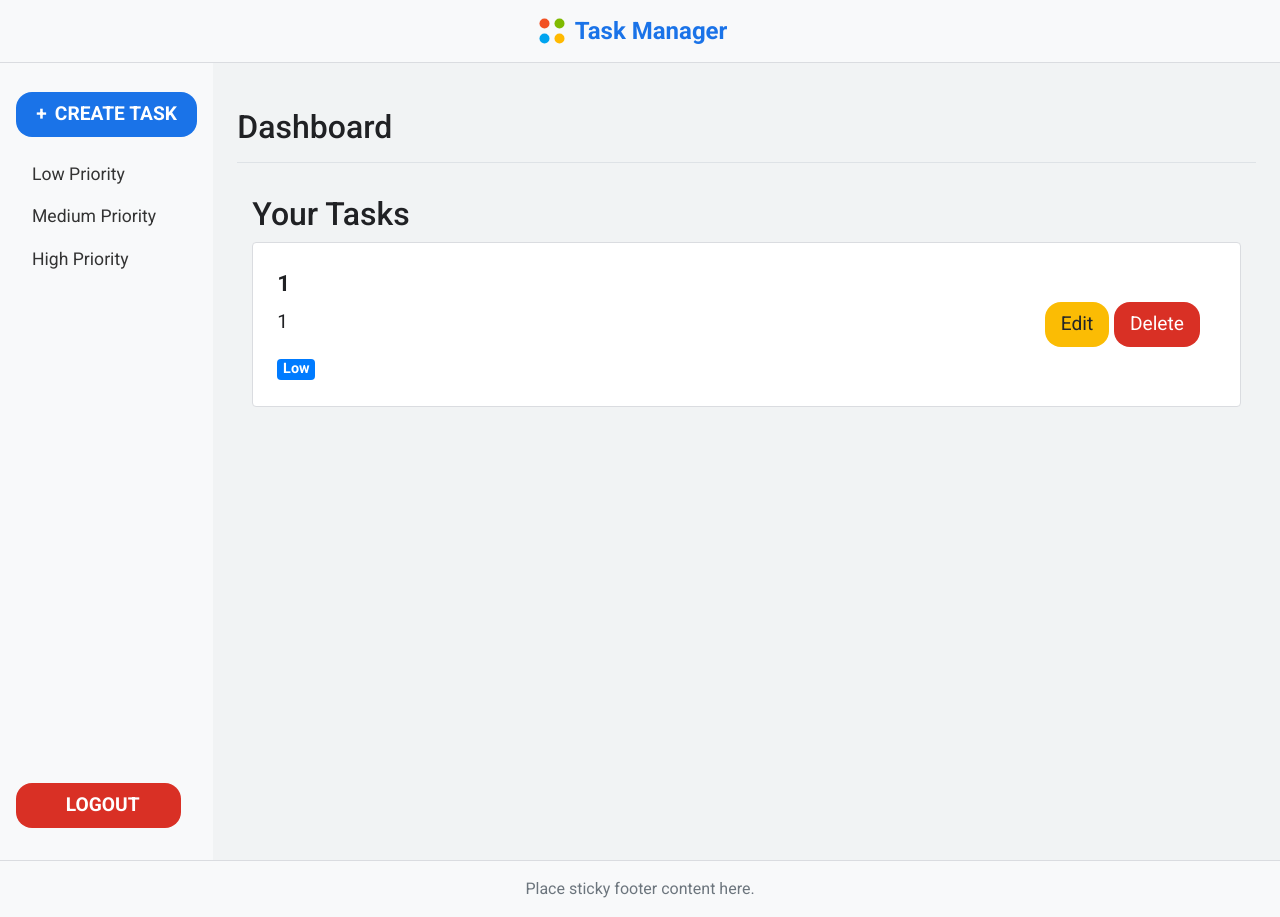
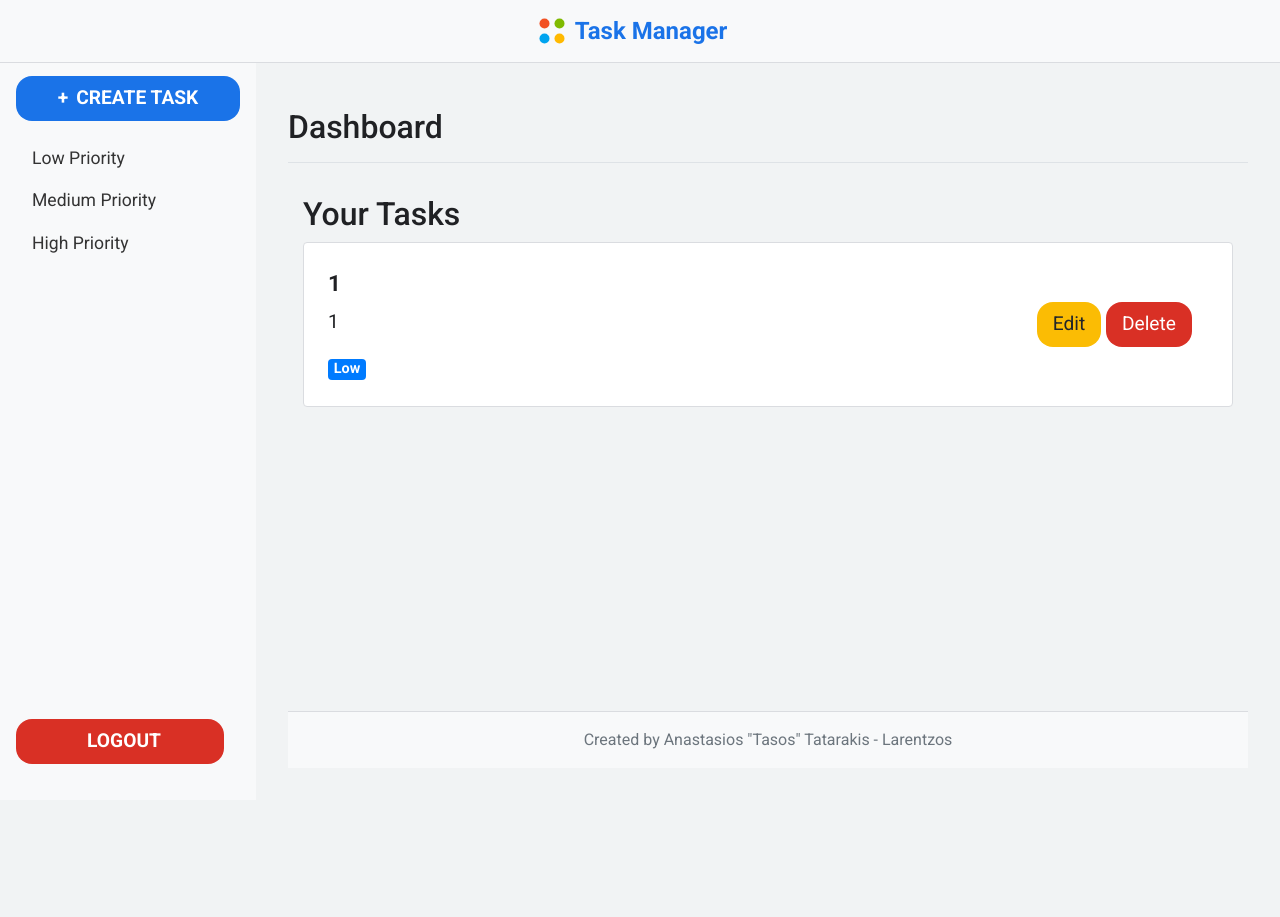
Before and after one commit to Anastasios3/Task-Managment-App-Mk-I--lightweight, a Flask app: page /tasks in a window 1280 px wide. After the commit the page ends 764 px from the top, so only its background shows below. Run offline with Flask 3, Linux system fonts and the light colour scheme; a user stored in the database is signed in; some libraries are stand-ins or nearby versions.

Commit message:
chore: Update footer and sidebar HTML templates for improved structure and accessibility

```diff
--- a/static/CSS/main_content.css
+++ b/static/CSS/main_content.css
@@ -3,14 +3,21 @@
   flex: 1;
   padding: 2rem;
   transition: margin-left 0.3s ease;
+  display: flex;
+  flex-direction: column;
+  margin-left: 20%; /* Adjusted for sidebar width */
+  min-height: calc(100vh - 60px); /* Adjust for navbar height */
 }
 
-#main-content.collapsed {
-  margin-left: 0;
+@media (max-width: 768px) {
+  #main-content {
+    margin-left: 0;
+  }
 }
 
 .container-fluid {
   padding-top: 1rem;
+  flex: 1;
 }
 
 /* Form styling */
--- a/static/CSS/sidebar.css
+++ b/static/CSS/sidebar.css
@@ -1,9 +1,12 @@
-/* Sidebar styling */
 #sidebar {
+  height: 100vh;
+  position: fixed;
   width: 20%;
-  min-height: 100vh;
   background-color: #f8f9fa;
   padding: 1rem;
+  display: flex;
+  flex-direction: column;
+  overflow-y: auto;
   transition: transform 0.3s ease;
 }
 
@@ -15,10 +18,6 @@
 #sidebar .nav-link:hover {
   background-color: #ddd;
   border-radius: 0.5rem;
-}
-
-#sidebar.collapsed {
-  transform: translateX(-100%);
 }
 
 .create-task-btn {
@@ -57,6 +56,7 @@
   justify-content: center;
   align-items: center;
   transition: background-color 0.3s ease;
+  margin-bottom: 4rem;
 }
 
 .logout-btn:hover {
@@ -66,3 +66,29 @@
 .logout-btn span {
   margin-left: 0.5rem;
 }
+
+@media (max-width: 768px) {
+  #sidebar {
+    position: fixed;
+    transform: translateX(-100%);
+    z-index: 1000;
+    width: 75%;
+    height: 100%;
+  }
+
+  #sidebar.show {
+    transform: translateX(0);
+  }
+
+  .navbar-toggler {
+    display: block;
+  }
+
+  .wrapper {
+    flex-direction: column;
+  }
+
+  #main-content {
+    margin-left: 0;
+  }
+}
--- a/static/js/script.js
+++ b/static/js/script.js
@@ -1,10 +1,17 @@
 document.addEventListener("DOMContentLoaded", function () {
+  const toggleButton = document.querySelector(".navbar-toggler");
   const sidebar = document.getElementById("sidebar");
-  const mainContent = document.getElementById("main-content");
-  const navbarToggler = document.querySelector(".navbar-toggler");
 
-  navbarToggler.addEventListener("click", function () {
-    sidebar.classList.toggle("collapsed");
-    mainContent.classList.toggle("collapsed");
+  toggleButton.addEventListener("click", function () {
+    sidebar.classList.toggle("show");
+  });
+
+  document.addEventListener("click", function (event) {
+    if (
+      !sidebar.contains(event.target) &&
+      !toggleButton.contains(event.target)
+    ) {
+      sidebar.classList.remove("show");
+    }
   });
 });
--- a/templates/base.html
+++ b/templates/base.html
@@ -35,6 +35,13 @@
   </head>
   <body>
     <nav class="navbar navbar-expand-lg navbar-light bg-light">
+      <button
+        class="navbar-toggler"
+        type="button"
+        aria-label="Toggle navigation"
+      >
+        <span class="navbar-toggler-icon"></span>
+      </button>
       <a class="navbar-brand" href="{{ url_for('task.tasks') }}">
         <img
           src="{{ url_for('static', filename='logo.svg') }}"
@@ -45,72 +52,19 @@
         Task Manager
       </a>
     </nav>
-    <div class="wrapper">
+    <div class="wrapper d-flex">
       {% if current_user.is_authenticated %}
-      <nav id="sidebar" class="col-md-3 col-lg-2 d-md-block bg-light sidebar">
-        <div class="sidebar-sticky pt-3 d-flex flex-column h-100">
-          <ul class="nav flex-column">
-            <li class="nav-item text-center mb-3">
-              <a
-                class="btn btn-primary create-task-btn"
-                href="#"
-                data-toggle="modal"
-                data-target="#createTaskModal"
-              >
-                <strong>+</strong> CREATE TASK
-              </a>
-            </li>
-            <li class="nav-item">
-              <a
-                class="nav-link"
-                href="{{ url_for('task.tasks', priority='Low') }}"
-                >Low Priority</a
-              >
-            </li>
-            <li class="nav-item">
-              <a
-                class="nav-link"
-                href="{{ url_for('task.tasks', priority='Normal') }}"
-                >Medium Priority</a
-              >
-            </li>
-            <li class="nav-item">
-              <a
-                class="nav-link"
-                href="{{ url_for('task.tasks', priority='High') }}"
-                >High Priority</a
-              >
-            </li>
-          </ul>
-          <div class="mt-auto text-center mb-3">
-            <a
-              class="btn btn-danger logout-btn"
-              href="{{ url_for('auth.logout') }}"
-            >
-              <span>LOGOUT</span>
-            </a>
-          </div>
-        </div>
-      </nav>
+      <div id="sidebar" class="bg-light">{% include 'sidebar.html' %}</div>
       {% endif %}
-      <main
-        id="main-content"
-        role="main"
-        class="col-md-9 ml-sm-auto col-lg-10 px-md-4"
-      >
+      <main id="main-content" class="flex-grow-1">
         <div
           class="d-flex justify-content-between flex-wrap flex-md-nowrap align-items-center pt-3 pb-2 mb-3 border-bottom"
         >
           <h1 class="h2">Dashboard</h1>
         </div>
-        {% block content %}{% endblock %}
+        {% block content %}{% endblock %} {% include 'footer.html' %}
       </main>
     </div>
-    <footer class="footer mt-auto py-3 bg-light">
-      <div class="container">
-        <span class="text-muted">Place sticky footer content here.</span>
-      </div>
-    </footer>
 
     {% if form.__class__.__name__ == 'TaskForm' %}
     <!-- Create Task Modal -->
--- a/templates/footer.html
+++ b/templates/footer.html
@@ -1,5 +1,7 @@
 <footer class="footer mt-auto py-3 bg-light">
   <div class="container">
-    <span class="text-muted">Place sticky footer content here.</span>
+    <span class="text-muted"
+      >Created by Anastasios "Tasos" Tatarakis - Larentzos</span
+    >
   </div>
 </footer>
--- a/templates/sidebar.html
+++ b/templates/sidebar.html
@@ -1,6 +1,5 @@
-<nav id="sidebar" class="col-md-3 col-lg-2 d-md-block bg-light sidebar">
-  <div class="sidebar-sticky pt-3 d-flex flex-column h-100">
-    <ul class="nav flex-column">
+<div class="sidebar-sticky d-flex flex-column h-100">
+  <ul class="nav flex-column flex-grow-1">
     <li class="nav-item text-center mb-3">
       <a
         class="btn btn-primary create-task-btn"
@@ -17,9 +16,7 @@
       >
     </li>
     <li class="nav-item">
-        <a
-          class="nav-link"
-          href="{{ url_for('task.tasks', priority='Normal') }}"
+      <a class="nav-link" href="{{ url_for('task.tasks', priority='Normal') }}"
         >Medium Priority</a
       >
     </li>
@@ -29,10 +26,9 @@
       >
     </li>
   </ul>
-    <div class="mt-auto text-center mb-3">
+  <div class="text-center mb-3 mt-auto">
     <a class="btn btn-danger logout-btn" href="{{ url_for('auth.logout') }}">
       <span>LOGOUT</span>
     </a>
   </div>
 </div>
-</nav>
```
Also changed, not shown: task_manager.db. Lines whose indentation alone changed are shown as unchanged.
